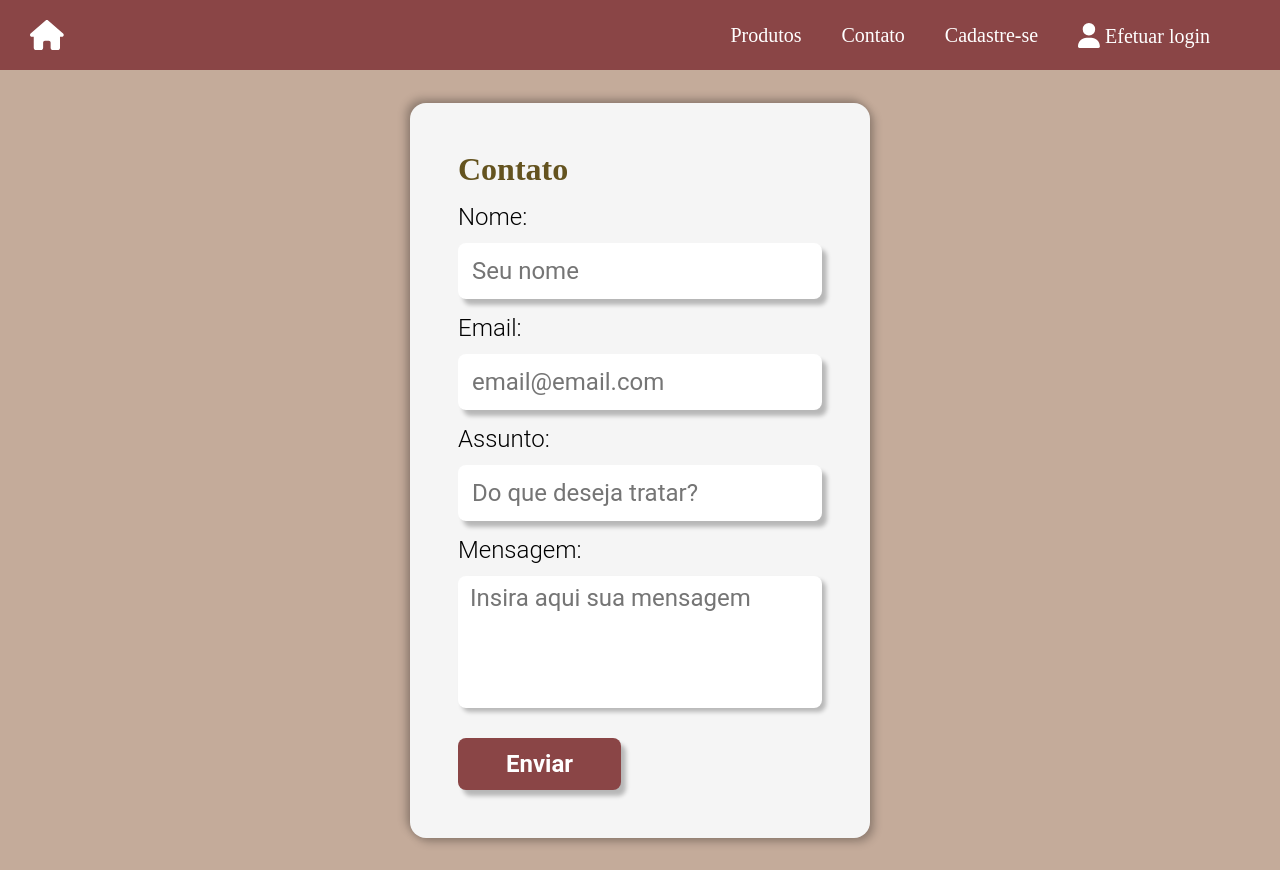
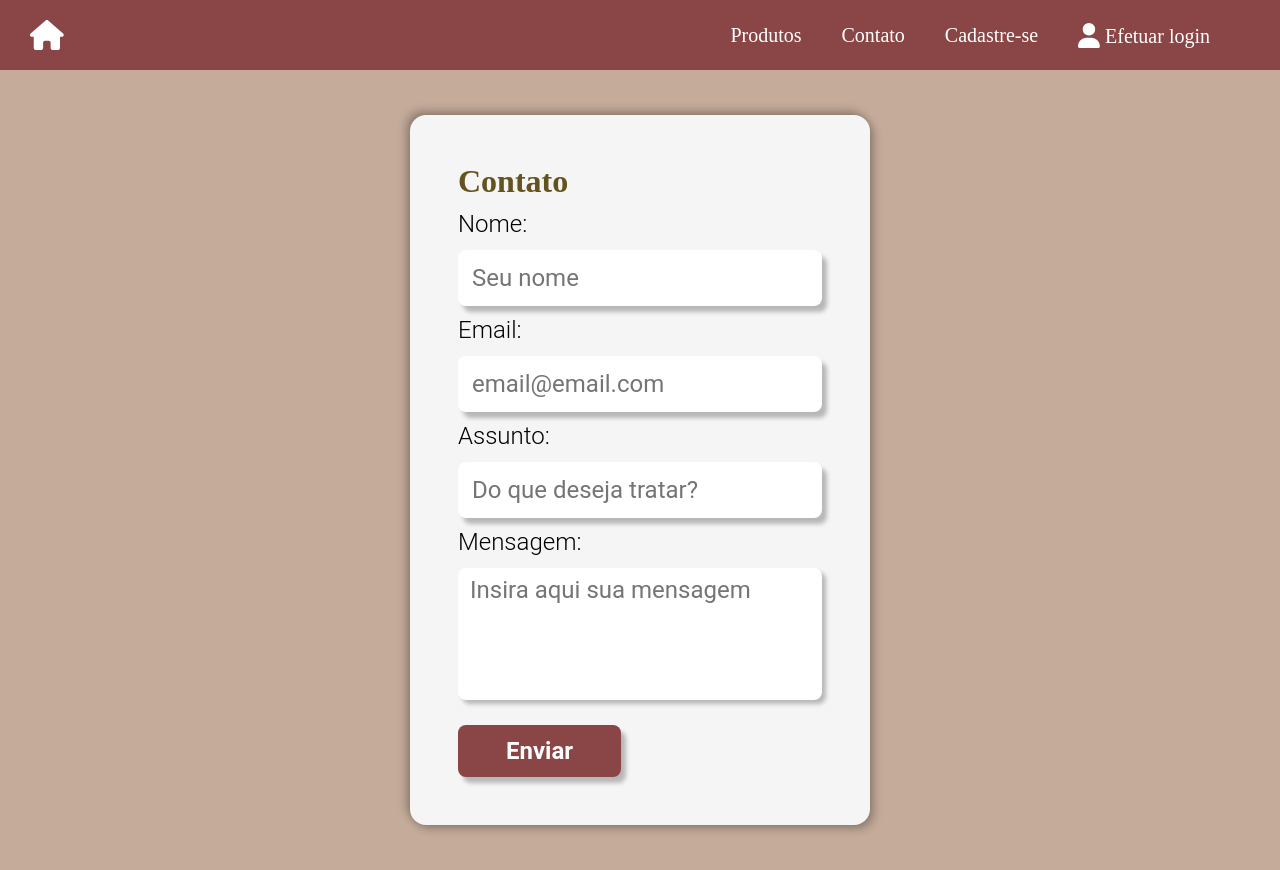
Before and after one commit to DilnaeSantos/projeto-grupo-M5-React, a React (Vite) app: page /contato in a window 1280 px wide. Built offline with nearby package versions, Linux system fonts and the light colour scheme; a web font is replaced by a local one.

Commit message:
style: :art: Atualização no estilo do modal

```diff
--- a/src/components/common/Modal/Modal.jsx
+++ b/src/components/common/Modal/Modal.jsx
@@ -64,10 +64,10 @@ const StylesContentModal = styled.div`
 
   > label {
     padding: 5px;
-    margin-top: 18px;
+    margin-top: 10px;
   }
 
   > Button {
-    margin-top: 18px;
+    margin-top: 15px;
   }
 `;
--- a/src/components/common/Texfield/Textfield.jsx
+++ b/src/components/common/Texfield/Textfield.jsx
@@ -47,8 +47,8 @@ const StyleTextfield = styled.fieldset`
   flex-direction: column;
   gap: 12px;
   padding: 0;
-  margin-bottom:15px;
-  margin-top: 15px;
+  margin-bottom: 10px;
+  margin-top: 10px;
 
   > label {
     color: black;
@@ -67,7 +67,7 @@ const StyledTextArea = styled.textarea`
   border-radius: 8px;
   box-shadow: 4px 4px 4px 0px rgba(0, 0, 0, 0.25);
   resize: none;
-  border:none;
+  border: none;
   font-size: 24px;
   margin-bottom: 15px;
 `;
--- a/src/pages/Artesao/Artesao.jsx
+++ b/src/pages/Artesao/Artesao.jsx
@@ -181,7 +181,7 @@ const Artesao = () => {
           name=""
           id=""
           cols="30"
-          rows="5"
+          rows="2"
           value={descricaoProduto}
           onChange={(evento) => setDescricaoProduto(evento.target.value)}
         ></StyleTextArea>
```
